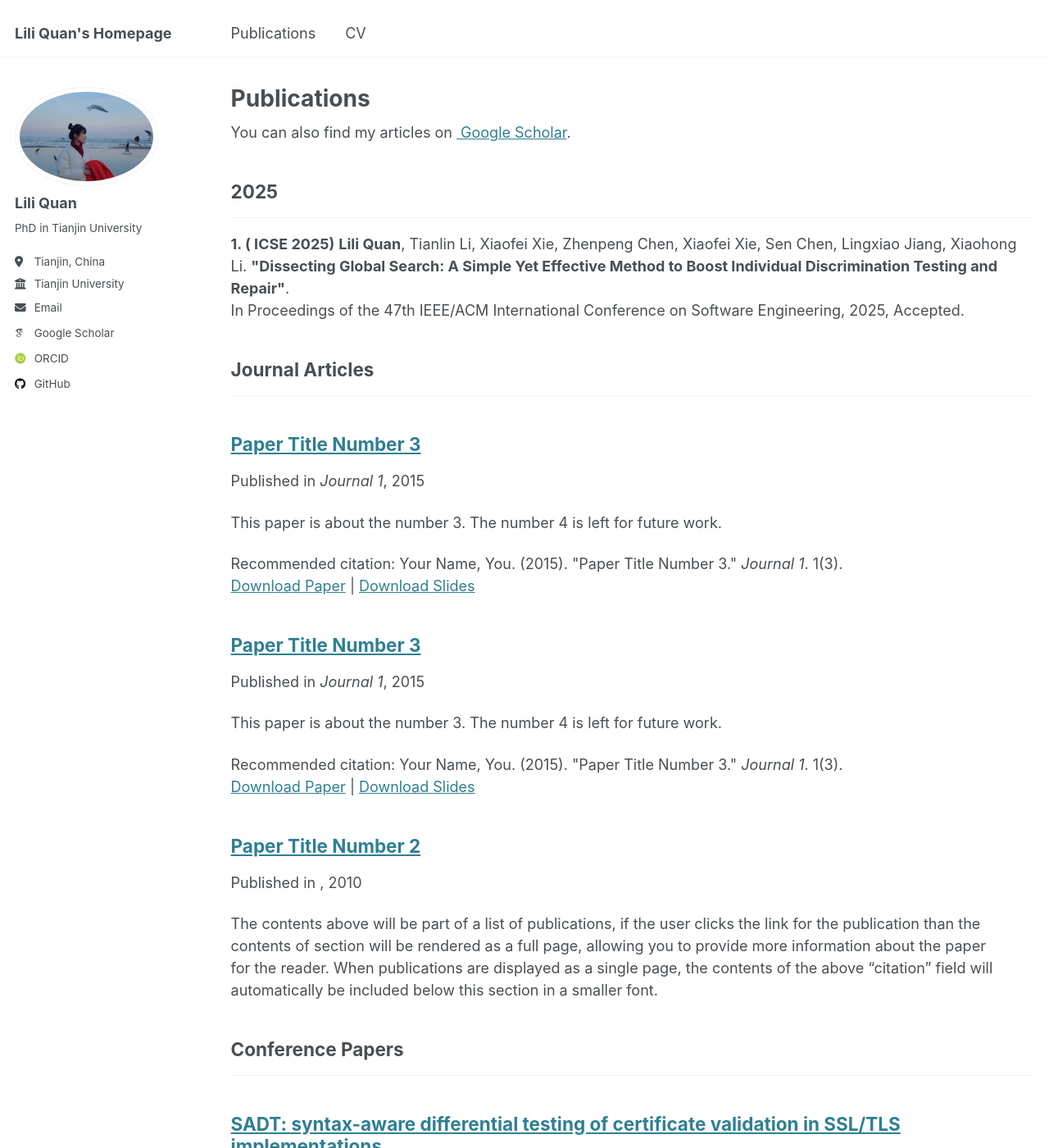
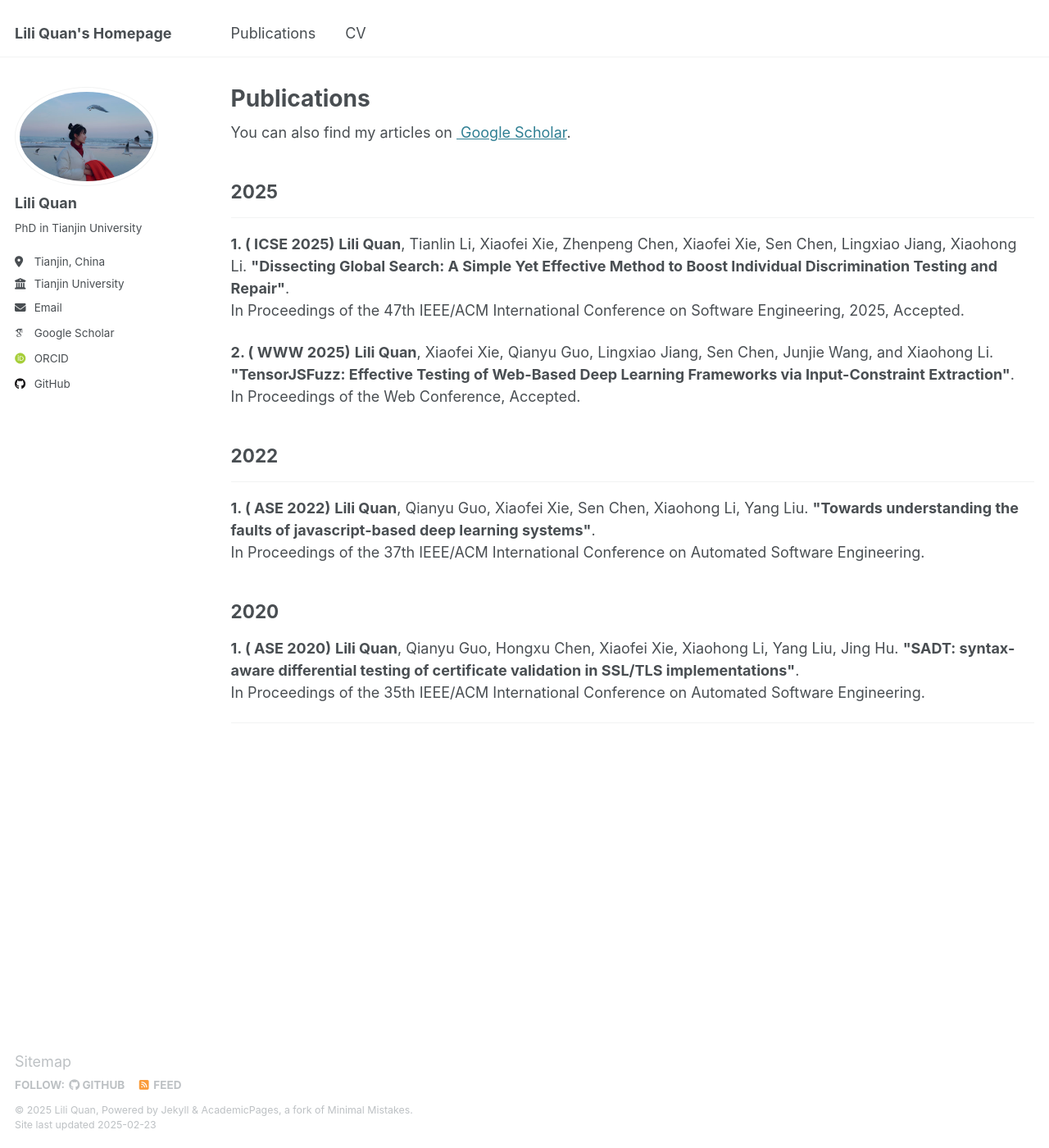
Before and after one commit to liliquan0118/liliquan0118.github.io, a Jekyll site: the page built from _pages/publications.html, in a window 1280 px wide and 1400 px high. Shown: the whole window at 82% size. Built offline with Jekyll 4.4.1, drawn with Linux system fonts in a browser that asks for light colours; some web fonts are replaced; some of the changed text lies outside the part shown.

Commit message:
Update publications.html

```diff
--- a/_pages/publications.html
+++ b/_pages/publications.html
@@ -36,32 +36,28 @@ author_profile: true
 <hr />
     <div class="publication-entry">
       <p><strong>1. ( ICSE 2025)</strong> <strong>Lili Quan</strong>, Tianlin Li, Xiaofei Xie, Zhenpeng Chen, Xiaofei Xie, Sen Chen, Lingxiao Jiang, Xiaohong Li. <strong>"Dissecting Global Search: A Simple Yet Effective Method to Boost Individual Discrimination Testing and Repair"</strong>.<br> In Proceedings of the 47th IEEE/ACM International Conference on Software Engineering, 2025, Accepted. <br></p>
+
+      <p><strong>2. ( WWW 2025)</strong> <strong>Lili Quan</strong>, Xiaofei Xie, Qianyu Guo, Lingxiao Jiang, Sen Chen, Junjie Wang, and Xiaohong Li. <strong>"TensorJSFuzz: Effective Testing of Web-Based Deep Learning Frameworks via Input-Constraint Extraction"</strong>.<br> In Proceedings of the Web Conference, Accepted. <br></p>
+
+    </div>
+<h2>2022</h2>
+<hr />
+
+    <div class="publication-entry">
+      <p><strong>1. ( ASE 2022)</strong> <strong>Lili Quan</strong>, Qianyu Guo, Xiaofei Xie, Sen Chen, Xiaohong Li, Yang Liu. <strong>"Towards understanding the faults of javascript-based deep learning systems"</strong>.<br> In Proceedings of the 37th IEEE/ACM International Conference on Automated Software Engineering. <br></p>
+
     </div>
 
-{% if site.publication_category %}
-  {% for category in site.publication_category  %}
-    {% assign title_shown = false %}
-    {% for post in site.publications reversed %}
-      {% if post.category != category[0] %}
-        {% continue %}
-      {% endif %}
-      {% unless title_shown %}
-        <h2>{{ category[1].title }}</h2><hr />
-        {% assign title_shown = true %}
-      {% endunless %}
- {% include archive-single.html %}
-    {% endfor %}
-  {% endfor %}
-{% else %}
-  {% for post in site.publications reversed %}
-    {% include archive-single.html %}
-  {% endfor %}
-{% endif %}
+<h2>2020</h2>
+    <div class="publication-entry">
+      <p><strong>1. ( ASE 2020)</strong> <strong>Lili Quan</strong>, Qianyu Guo, Hongxu Chen, Xiaofei Xie, Xiaohong Li, Yang Liu, Jing Hu. <strong>"SADT: syntax-aware differential testing of certificate validation in SSL/TLS implementations"</strong>.<br> In Proceedings of the 35th IEEE/ACM International Conference on Automated Software Engineering. <br></p>
+    </div>
+<hr />
 
-{% for post in site.publications reversed %}
+<!-- {% for post in site.publications reversed %} -->
 <!--   {% if post.year == "2025" %} -->
-    <div class="publication-entry">
-      <p><strong>{{ post.number }} ({{ post.year }})</strong> {{ post.authors }}. <em>{{ post.title }}</em> <br> In {{ post.journal }} <br> [<a href="{{ post.url }}">Paper TBD</a>]</p>
-    </div>
+<!--     <div class="publication-entry"> -->
+<!--       <p><strong>{{ post.number }} ({{ post.year }})</strong> {{ post.authors }}. <em>{{ post.title }}</em> <br> In {{ post.journal }} <br> [<a href="{{ post.url }}">Paper TBD</a>]</p> -->
+<!--     </div> -->
 <!--   {% endif %} -->
-{% endfor %}
+<!-- {% endfor %} -->
```
